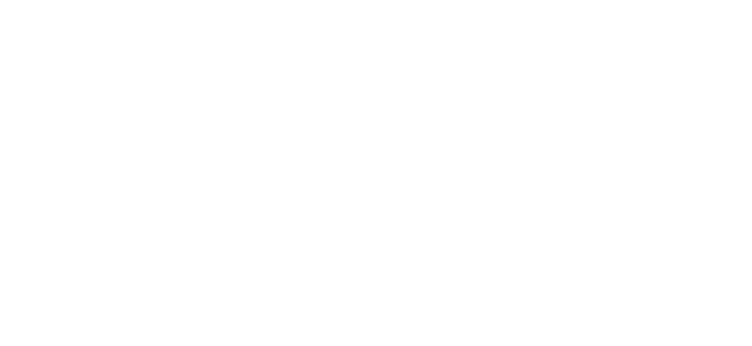
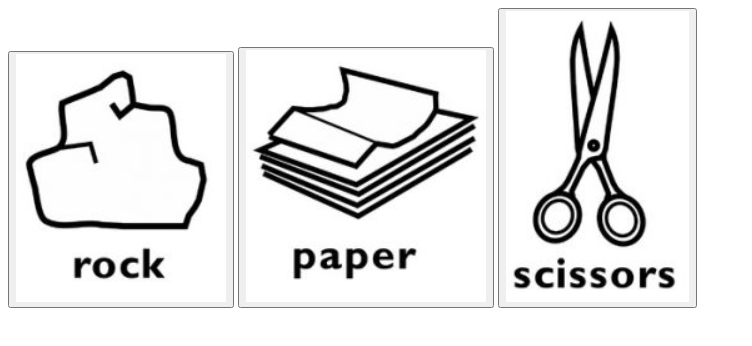
Before and after one commit to jlthompso/rock_paper_scissors, a plain HTML site: page index.html in a window 1280 px wide. Shown: the whole page, without its empty margins (0-752 px from the left). Drawn offline with Linux system fonts and the light colour scheme.

Commit message:
Added button images

```diff
--- a/index.html
+++ b/index.html
@@ -5,6 +5,15 @@
         <title>Play Rock Paper Scissors!</title>
     </head>
     <body>
+        <button class="gamePlayButton" id="rock" type="button">
+            <img src="images/rock.png" alt="rock">
+        </button>
+        <button class="gamePlayButton" id="paper" type="button">
+            <img src="images/paper.png" alt="paper">
+        </button>
+        <button class="gamePlayButton" id="scissors" type="button">
+            <img src="images/scissors.png" alt="scissors">
+        </button>
         <script src="scripts/main.js"></script>
     </body>
 </html>
```
Also changed, not shown: images/paper.png (added), images/rock.png (added), images/scissors.png (added).
